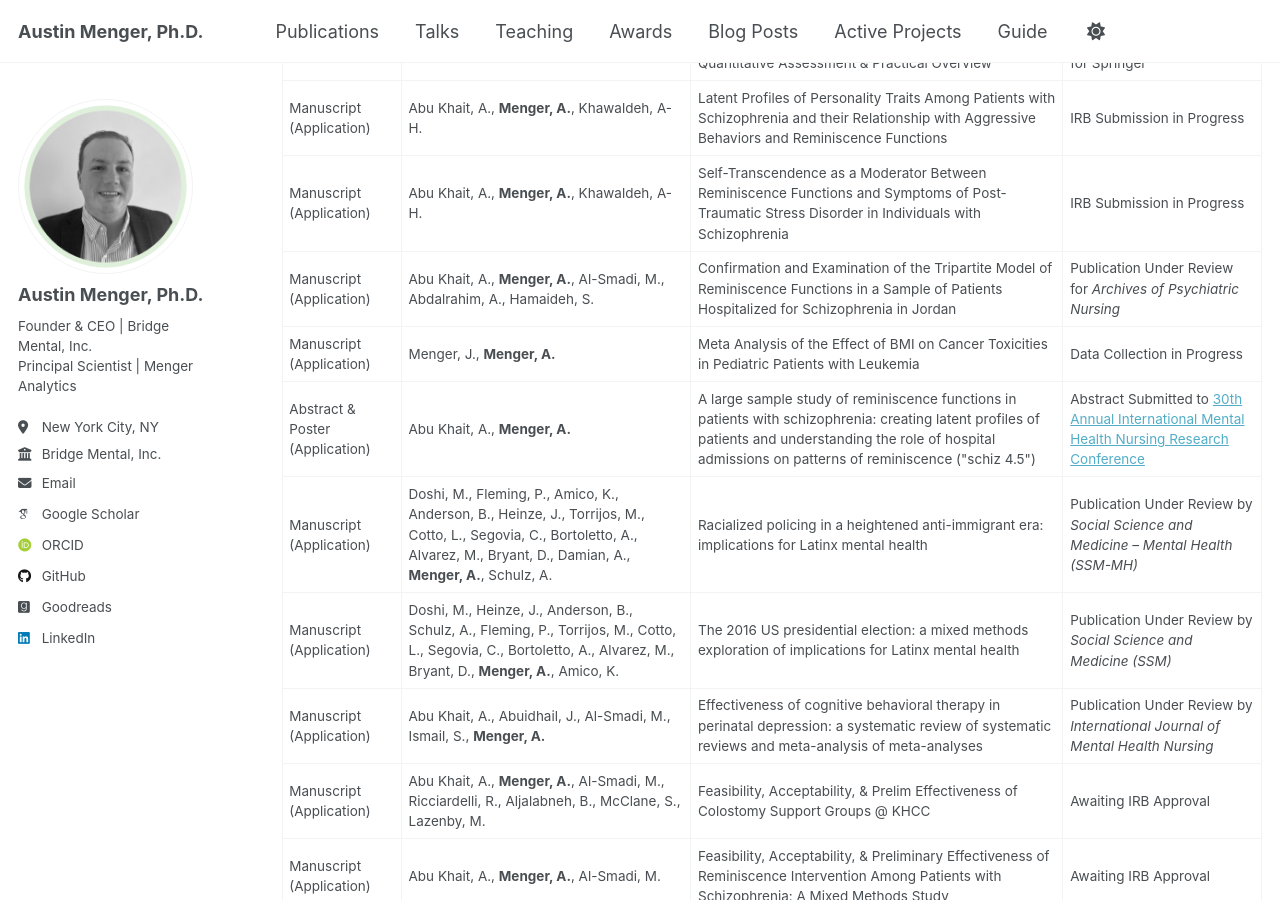
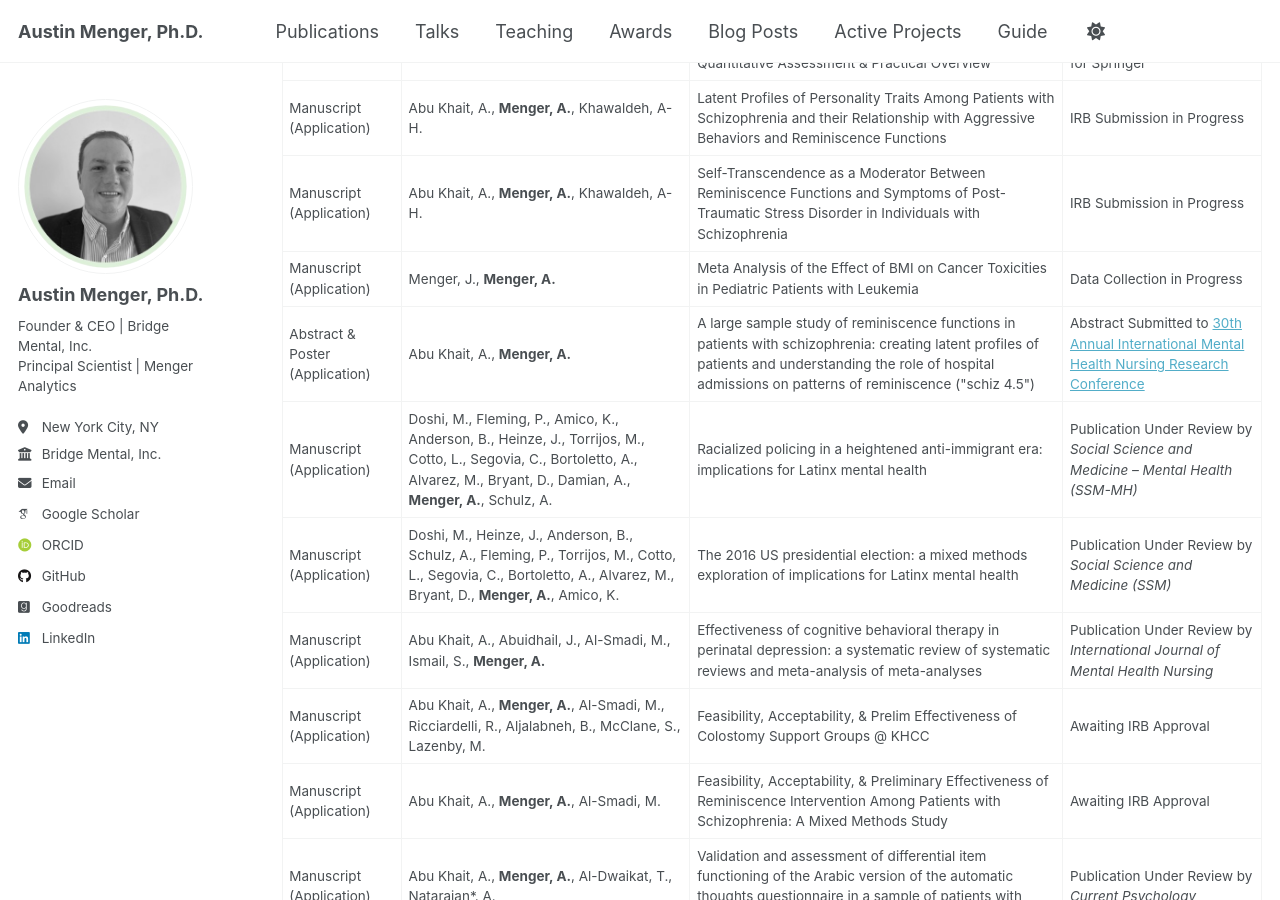
Before and after one commit to austinmenger/austinmenger.github.io, a Jekyll site: the page built from _pages/active_projects.md, in a window 1280 px wide and 900 px high, scrolled down 824 px. Built offline with Jekyll 4.4.1, drawn with Linux system fonts in a browser that asks for light colours; some web fonts are replaced.

Commit message:
Update active_projects.md

```diff
--- a/_pages/active_projects.md
+++ b/_pages/active_projects.md
@@ -102,12 +102,6 @@ author_profile: true
   <td>Abu Khait, A., <b>Menger, A.</b>, Khawaldeh, A-H.</td>
   <td>Self-Transcendence as a Moderator Between Reminiscence Functions and Symptoms of Post-Traumatic Stress Disorder in Individuals with Schizophrenia</td>
   <td>IRB Submission in Progress</td>
- </tr>
- <tr>
-  <td>Manuscript (Application)</td>
-  <td>Abu Khait, A., <b>Menger, A.</b>, Al-Smadi, M., Abdalrahim, A., Hamaideh, S.</td>
-  <td>Confirmation and Examination of the Tripartite Model of Reminiscence Functions in a Sample of Patients Hospitalized for Schizophrenia in Jordan</td>
-  <td>Publication Under Review for <em> Archives of Psychiatric Nursing</em></td>
  </tr>
  <tr>
   <td>Manuscript (Application)</td>
```
